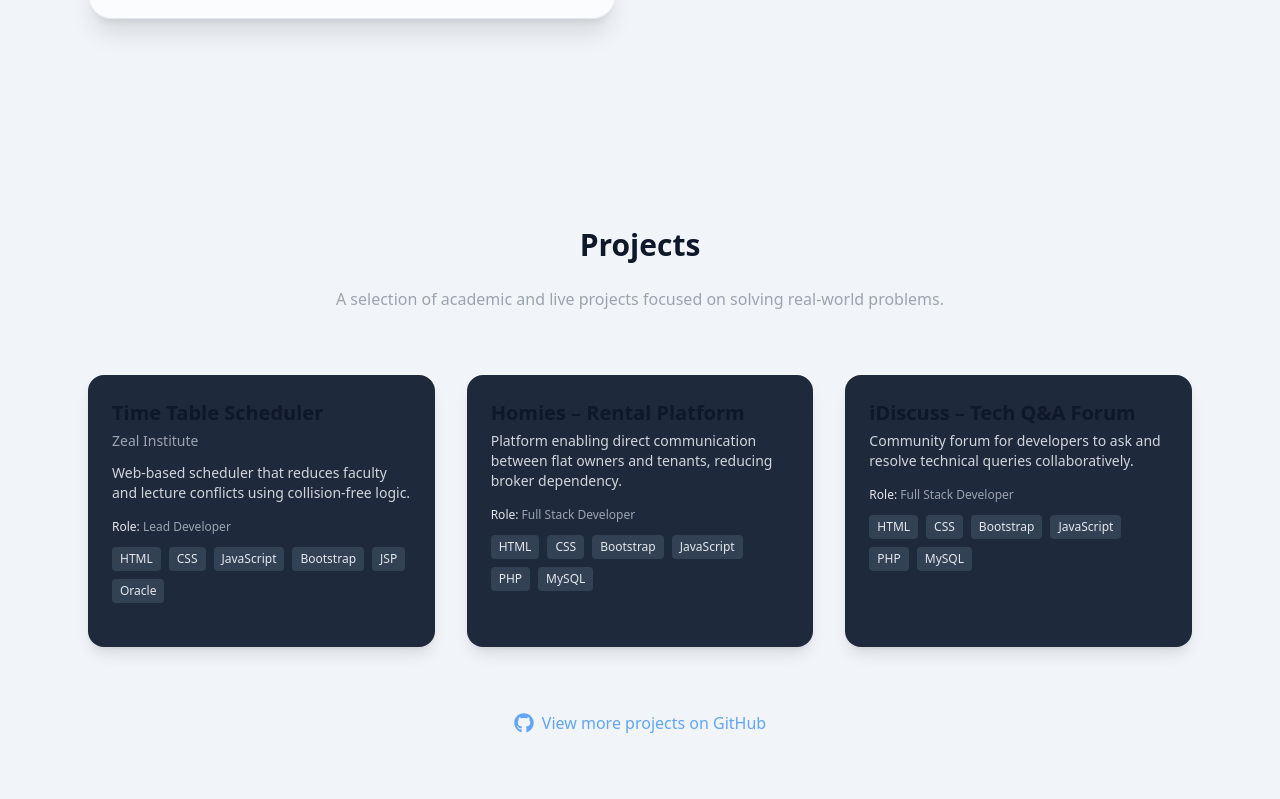
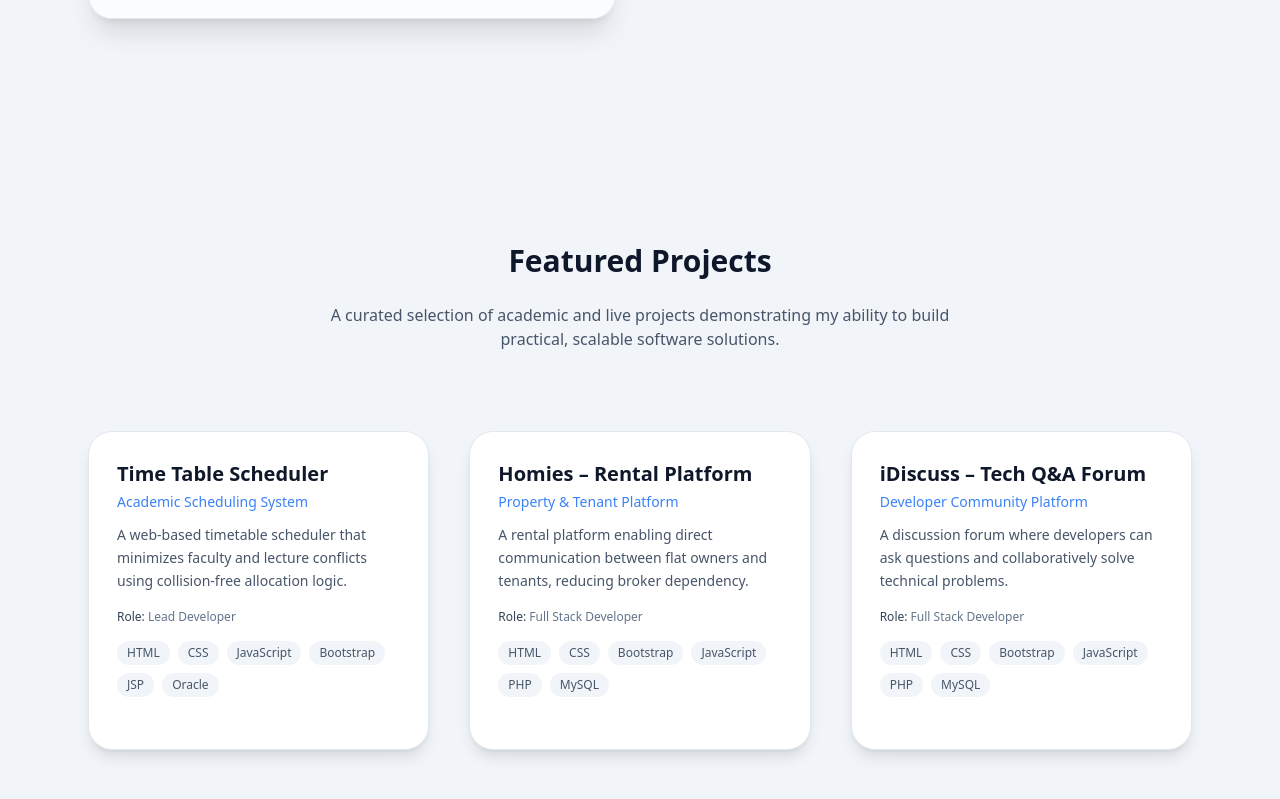
Before and after one commit to ItsVaishnav/vaishnav-portfolio, a React (Vite) app: page / in a window 1280 px wide. Shown: the part 4681-5480 px from the top of the page. Built offline with nearby package versions, Linux system fonts and the light colour scheme; no server answers.

Commit message:
Projects section is updated

```diff
--- a/src/components/Projects.jsx
+++ b/src/components/Projects.jsx
@@ -2,33 +2,32 @@ import { useEffect, useState } from "react";
 import { motion } from "framer-motion";
 import { FaGithub } from "react-icons/fa";
 
-/**
- * Featured projects based on your RESUME
- * Repo names should match (or partially match) your GitHub repo names
- */
+/* Featured projects (resume-aligned) */
 const featured = [
   {
     key: "time",
     title: "Time Table Scheduler",
-    subtitle: "Zeal Institute",
+    subtitle: "Academic Scheduling System",
     description:
-      "Web-based scheduler that reduces faculty and lecture conflicts using collision-free logic.",
+      "A web-based timetable scheduler that minimizes faculty and lecture conflicts using collision-free allocation logic.",
     tech: ["HTML", "CSS", "JavaScript", "Bootstrap", "JSP", "Oracle"],
     role: "Lead Developer",
   },
   {
     key: "homies",
     title: "Homies – Rental Platform",
+    subtitle: "Property & Tenant Platform",
     description:
-      "Platform enabling direct communication between flat owners and tenants, reducing broker dependency.",
+      "A rental platform enabling direct communication between flat owners and tenants, reducing broker dependency.",
     tech: ["HTML", "CSS", "Bootstrap", "JavaScript", "PHP", "MySQL"],
     role: "Full Stack Developer",
   },
   {
     key: "idiscuss",
     title: "iDiscuss – Tech Q&A Forum",
+    subtitle: "Developer Community Platform",
     description:
-      "Community forum for developers to ask and resolve technical queries collaboratively.",
+      "A discussion forum where developers can ask questions and collaboratively solve technical problems.",
     tech: ["HTML", "CSS", "Bootstrap", "JavaScript", "PHP", "MySQL"],
     role: "Full Stack Developer",
   },
@@ -40,8 +39,12 @@ const container = {
 };
 
 const card = {
-  hidden: { opacity: 0, y: 25 },
-  visible: { opacity: 1, y: 0, transition: { duration: 0.45 } },
+  hidden: { opacity: 0, y: 30 },
+  visible: {
+    opacity: 1,
+    y: 0,
+    transition: { duration: 0.5, ease: "easeOut" },
+  },
 };
 
 export default function Projects() {
@@ -62,81 +65,98 @@ export default function Projects() {
     repos.find((r) => r.name.toLowerCase().includes(key));
 
   return (
-    <section id="projects" className="py-24 bg-slate-100 dark:bg-slate-800">
+    <section
+      id="projects"
+      className="py-28 bg-slate-100 dark:bg-slate-800 transition-colors duration-300"
+    >
       <div className="max-w-6xl mx-auto px-6">
 
-        {/* Title */}
+        {/* Heading */}
         <motion.h2
           initial={{ opacity: 0, y: 20 }}
           whileInView={{ opacity: 1, y: 0 }}
           transition={{ duration: 0.6 }}
-          className="text-3xl font-bold text-center mb-6"
+          className="text-3xl font-bold text-center mb-6 text-slate-900 dark:text-white"
         >
-          Projects
+          Featured Projects
         </motion.h2>
 
         <motion.p
           initial={{ opacity: 0 }}
           whileInView={{ opacity: 1 }}
           transition={{ delay: 0.2 }}
-          className="text-center text-gray-400 mb-16 max-w-2xl mx-auto"
+          className="text-center text-slate-600 dark:text-gray-400 mb-20 max-w-2xl mx-auto"
         >
-          A selection of academic and live projects focused on solving real-world problems.
+          A curated selection of academic and live projects demonstrating my
+          ability to build practical, scalable software solutions.
         </motion.p>
 
-        {/* Featured Projects */}
+        {/* Project Cards */}
         <motion.div
           variants={container}
           initial="hidden"
           whileInView="visible"
-          className="grid md:grid-cols-3 gap-8"
+          className="grid md:grid-cols-3 gap-10"
         >
           {featured.map((proj, i) => {
             const repo = findRepo(proj.key);
+
             return (
               <motion.div
                 key={i}
                 variants={card}
                 whileHover={{ y: -6 }}
-                className="bg-slate-800 rounded-2xl p-6 shadow-lg flex flex-col"
+                className="bg-white dark:bg-slate-900
+                           border border-slate-200 dark:border-slate-800
+                           rounded-3xl p-7 shadow-lg
+                           flex flex-col transition-all"
               >
-                <h3 className="text-xl font-semibold mb-1">{proj.title}</h3>
-                {proj.subtitle && (
-                  <p className="text-sm text-gray-400 mb-3">
-                    {proj.subtitle}
-                  </p>
-                )}
+                {/* Title */}
+                <h3 className="text-xl font-semibold text-slate-900 dark:text-white mb-1">
+                  {proj.title}
+                </h3>
 
-                <p className="text-gray-300 text-sm mb-4">
+                <p className="text-sm text-blue-500 mb-3">
+                  {proj.subtitle}
+                </p>
+
+                <p className="text-sm text-slate-600 dark:text-gray-300 mb-4 leading-relaxed">
                   {proj.description}
                 </p>
 
-                <p className="text-xs text-gray-400 mb-3">
-                  <span className="text-gray-200 font-medium">Role:</span>{" "}
+                <p className="text-xs text-slate-500 dark:text-gray-400 mb-4">
+                  <span className="font-medium text-slate-700 dark:text-gray-200">
+                    Role:
+                  </span>{" "}
                   {proj.role}
                 </p>
 
-                {/* Tech badges */}
-                <div className="flex flex-wrap gap-2 mb-5">
+                {/* Tech Stack */}
+                <div className="flex flex-wrap gap-2 mb-6">
                   {proj.tech.map((t, idx) => (
                     <span
                       key={idx}
-                      className="text-xs bg-slate-700 text-gray-200 px-2 py-1 rounded"
+                      className="text-xs px-2.5 py-1 rounded-full
+                                 bg-slate-100 dark:bg-slate-800
+                                 text-slate-600 dark:text-gray-300"
                     >
                       {t}
                     </span>
                   ))}
                 </div>
 
-                {/* Actions */}
+                {/* GitHub Link */}
                 {repo && (
                   <a
                     href={repo.html_url}
                     target="_blank"
                     rel="noreferrer"
-                    className="mt-auto inline-flex items-center gap-2 text-blue-400 hover:text-blue-300 transition"
+                    className="mt-auto inline-flex items-center gap-2
+                               text-sm text-blue-600 dark:text-blue-400
+                               hover:underline"
                   >
-                    <FaGithub /> View Code
+                    <FaGithub />
+                    View Source Code
                   </a>
                 )}
               </motion.div>
@@ -144,19 +164,21 @@ export default function Projects() {
           })}
         </motion.div>
 
-        {/* More on GitHub */}
-        <div className="text-center mt-16">
+        {/* GitHub CTA */}
+        <div className="text-center mt-20">
           <a
             href="https://github.com/ItsVaishnav"
             target="_blank"
             rel="noreferrer"
-            className="inline-flex items-center gap-2 text-blue-400 hover:text-blue-300 transition"
+            className="inline-flex items-center gap-2
+                       text-slate-700 dark:text-gray-300
+                       hover:text-blue-600 dark:hover:text-blue-400
+                       transition text-sm font-medium"
           >
-            <FaGithub className="text-xl" />
-            View more projects on GitHub
+            <FaGithub className="text-lg" />
+            Explore more projects on GitHub
           </a>
         </div>
-
       </div>
     </section>
   );
```
